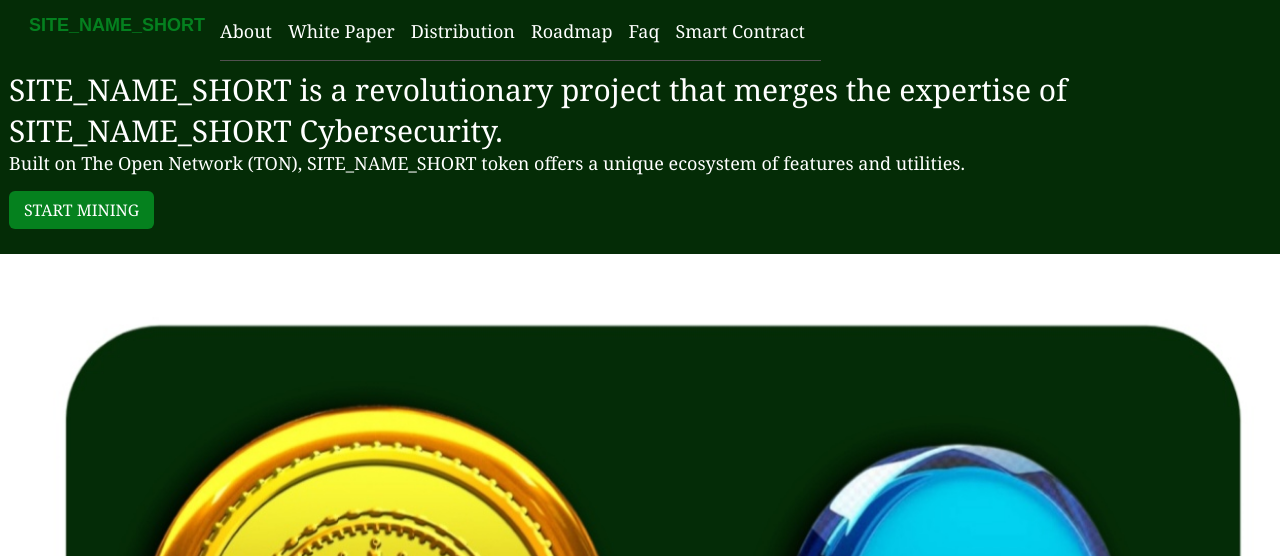
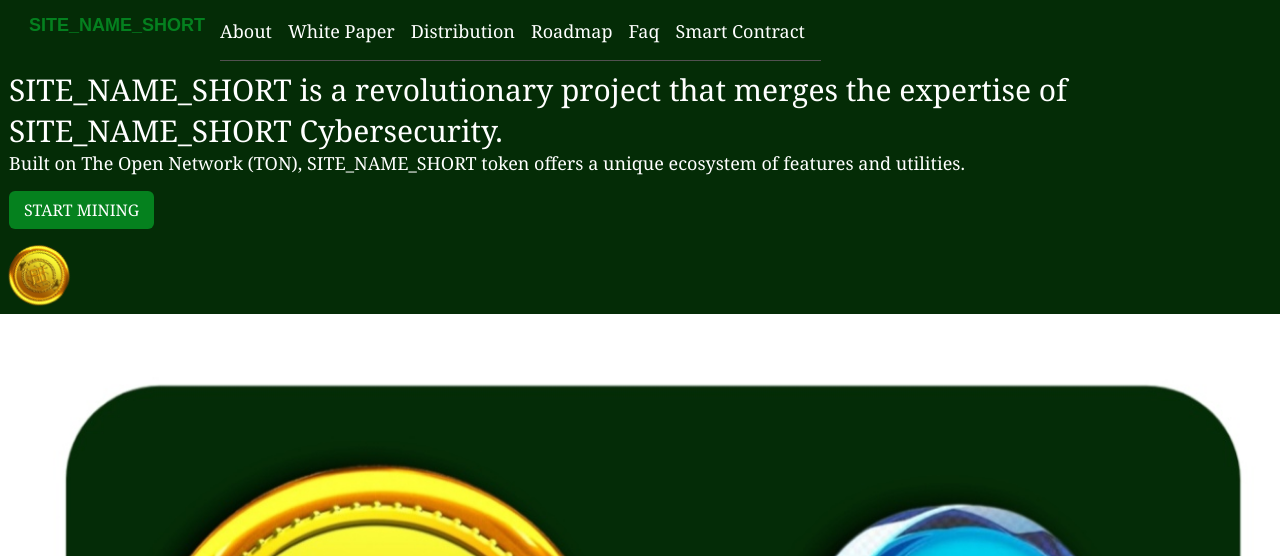
Before and after one commit to Arhinze/aguanit, a PHP site: page / in a window 1280 px wide; the page is wider, and only the part inside the window is pictured. Shown: the top 556 px of that part. Run offline with PHP 8.4, Linux system fonts and the light colour scheme; a stand-in replaces the project's code that opens the database connection; some libraries are stand-ins or nearby versions; some web fonts are replaced.

Commit message:
edited aguanit coin image size

```diff
--- a/static/style.css
+++ b/static/style.css
@@ -197,6 +197,8 @@ a{
 }
 
 .coin_image{
+    width:60px;
+    height:60px;
     animation: rotate .5s infinite .0s alternate;
 }
 
--- a/views/Index_Segments.php
+++ b/views/Index_Segments.php
@@ -89,7 +89,7 @@ class Index_Segments{
                 <br /><br />
 
                 <div>
-                    <!--<img src = "/static/images/coin_image.png" class="coin_image"/>-->
+                    <img src = "/static/images/coin_image.png" class="coin_image"/>
                 </div>
             </div>
 
```
